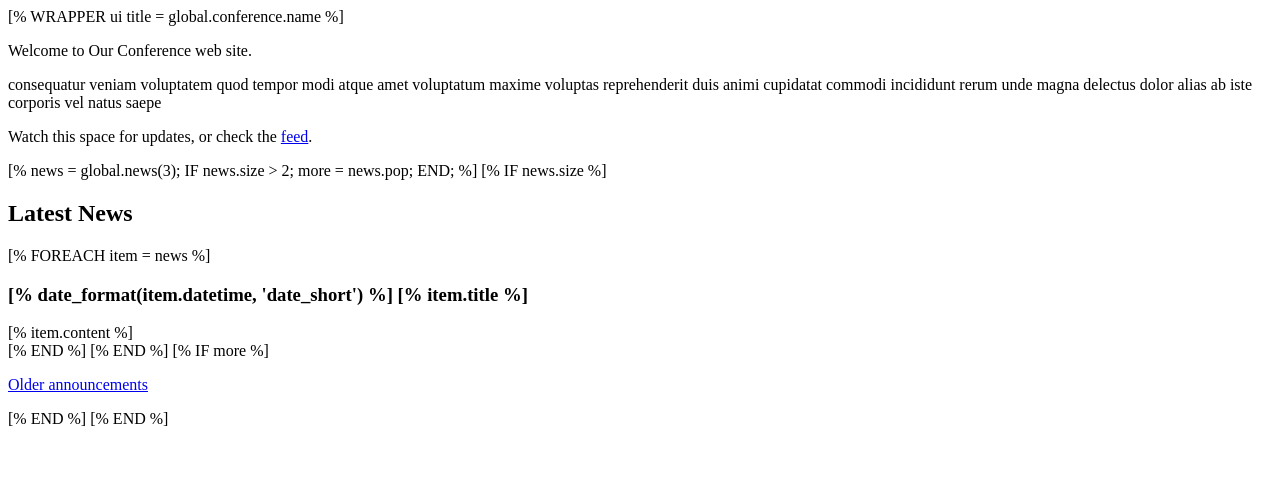
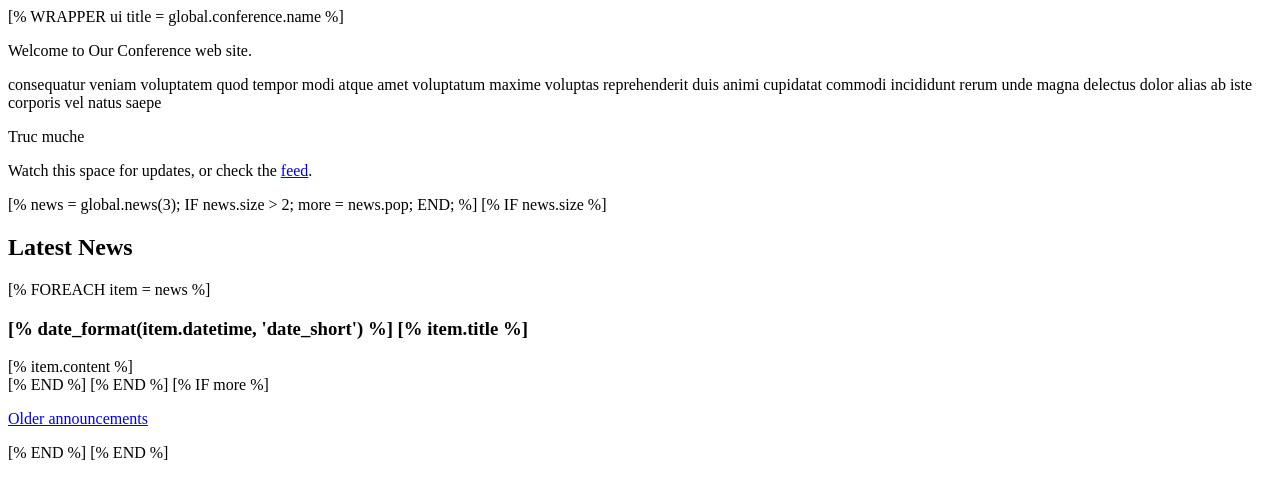
Before and after one commit to Act-Conferences/phantom, a plain HTML site: page actdocs/static/index.html in a window 1280 px wide. Drawn offline with Linux system fonts and the light colour scheme.

Commit message:
test lbo

```diff
--- a/actdocs/static/index.html
+++ b/actdocs/static/index.html
@@ -8,6 +8,9 @@ Welcome to Our Conference web site.
 consequatur veniam voluptatem quod tempor modi atque amet voluptatum
 maxime voluptas reprehenderit duis animi cupidatat commodi incididunt
 rerum unde magna delectus dolor alias ab iste corporis vel natus saepe
+</p>
+<p>
+Truc muche
 </p>
 
 <p>
```
